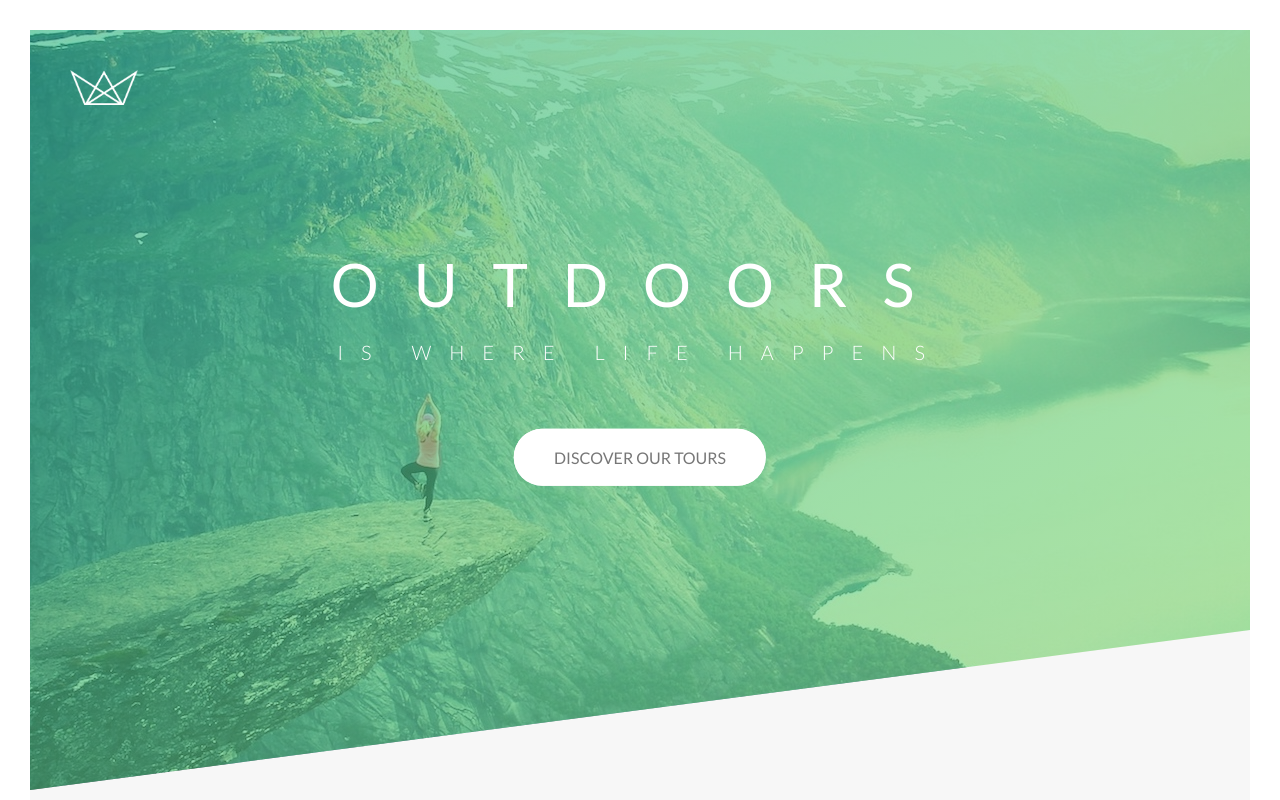
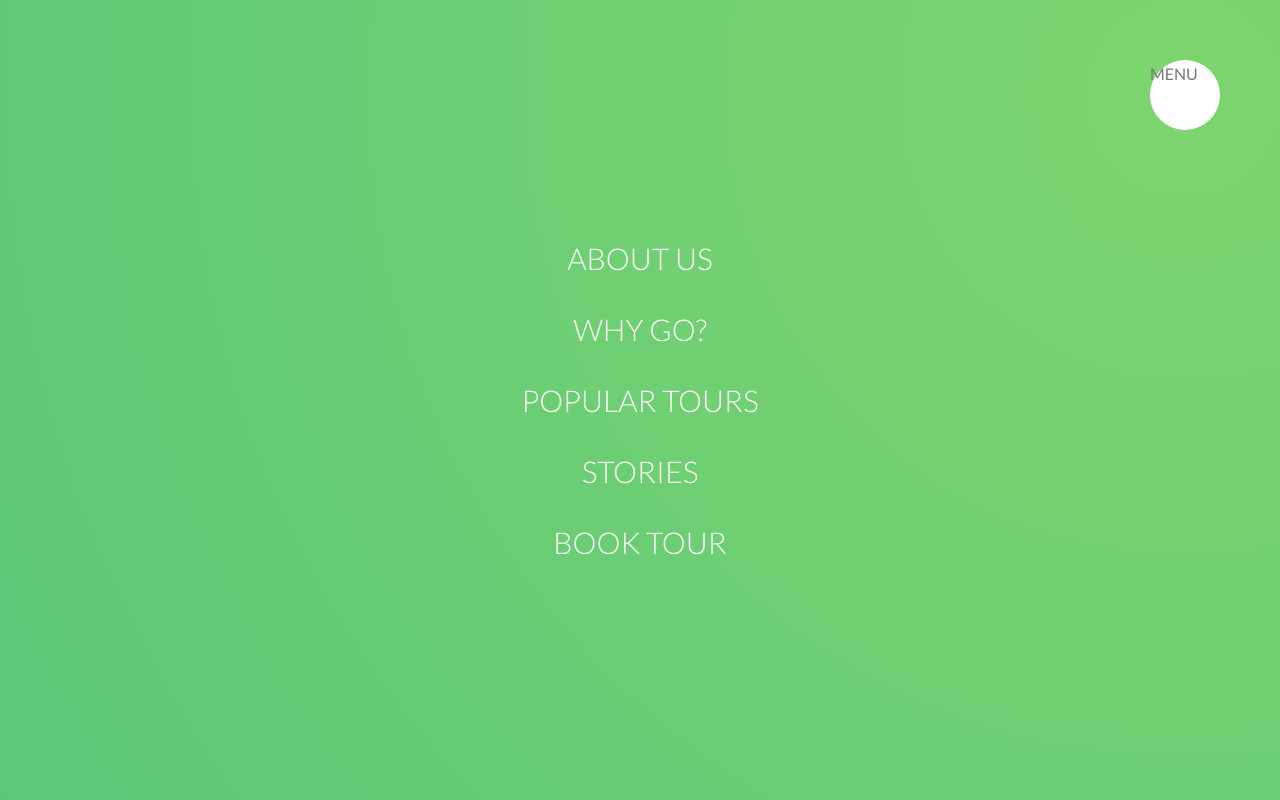
Before and after one commit to solidstatejake/Natours, a website: page index.html in a window 1280 px wide. Shown: the top 800 px of the page. Drawn offline with Linux system fonts and the light colour scheme.

Commit message:
Implmented styling and animations for nav items in expanding nav screen.

```diff
--- a/index.html
+++ b/index.html
@@ -15,6 +15,41 @@
 </head>
 
 <body>
+
+    <div class="navigation">
+
+        <input type="text" id="nav-toggle" class="navigation__checkbox">
+        <label for="nav-toggle" class="navigation__button">MENU</label>
+
+        <div class="navigation__background">&nbsp;</div>
+
+        <nav class="navigation__nav">
+
+            <ul class="navigation__list">
+                <li
+                    class="navigation__item"><a href="#" class="navigation__link">About
+                                                                            Us</a></li>
+                <li
+                    class="navigation__item"><a href="#" class="navigation__link">Why
+                                                                             go?</a></li>
+                <li
+                    class="navigation__item"><a href="#" class="navigation__link">Popular
+                                                                          tours</a></li>
+                <li
+                    class="navigation__item"><a href="#" class="navigation__link">Stories
+                </a></li>
+                <li
+                    class="navigation__item"><a href="#" class="navigation__link">Book
+                                                                           Tour</a></li>
+            </ul>
+
+        </nav>
+
+    </div>
+
+
+
+
     <header class="header">
 
         <div class="header__logo-box">
--- a/sass/abstracts/_mixins.scss
+++ b/sass/abstracts/_mixins.scss
@@ -5,3 +5,10 @@
         clear: both;
     }
 }
+
+@mixin center {
+    position: absolute;
+    left: 50%;
+    top: 50%;
+    transform: translate(-50%, -50%);
+}
--- /dev/null
+++ b/sass/layout/_navigation.scss
@@ -0,0 +1,74 @@
+.navigation {
+
+    &__checkbox {
+        display: none;
+    }
+
+    &__button {
+        background-color: $color__white;
+        border-radius: $border__radius--max;
+        height: 7rem;
+        position: fixed;
+        right: 6rem;
+        top: 6rem;
+        width: 7rem;
+        z-index: 2000;
+
+    }
+
+    &__background {
+        background-image: radial-gradient($color__green--light, $color__green--dark);
+        border-radius:    $border__radius--max;
+        height:           6rem;
+        position:         fixed;
+        top:              6.5rem;
+        right:            6.5rem;
+        width:            6rem;
+        z-index:          1000;
+
+        transform: scale(80);
+    }
+
+    &__nav {
+        height: 100vh;
+        position: fixed;
+        right: 0;
+        top: 0;
+
+        width: 100vw;
+        z-index: 1500;
+    }
+
+    &__list {
+        @include center;
+        list-style: none;
+        text-align: center;
+    }
+
+    &__item {
+    }
+
+    &__link {
+
+        &:link,
+        &:visited {
+            background-image: linear-gradient(120deg, transparent 0%, transparent 50%, $color__white 50%);
+            background-size: 240%;
+            color: $color__white;
+            display: inline-block;
+            font-size: 3rem;
+            font-weight: 300;
+            padding: 1rem 2rem;
+            text-decoration: none;
+            text-transform: uppercase;
+            transition: all .4s, color 0.8s;
+        }
+
+        &:hover,
+        &:active {
+            background-position: 100%;
+            color: $color__green--light;
+            transform: scale(1.2);
+        }
+    }
+}
--- a/sass/main.scss
+++ b/sass/main.scss
@@ -24,6 +24,8 @@
 @import './layout/footer';
 @import './layout/grid';
 @import './layout/header';
+@import './layout/navigation';
+
 
 
 @import './pages/home';
```
Also changed, not shown: css/style.css.
